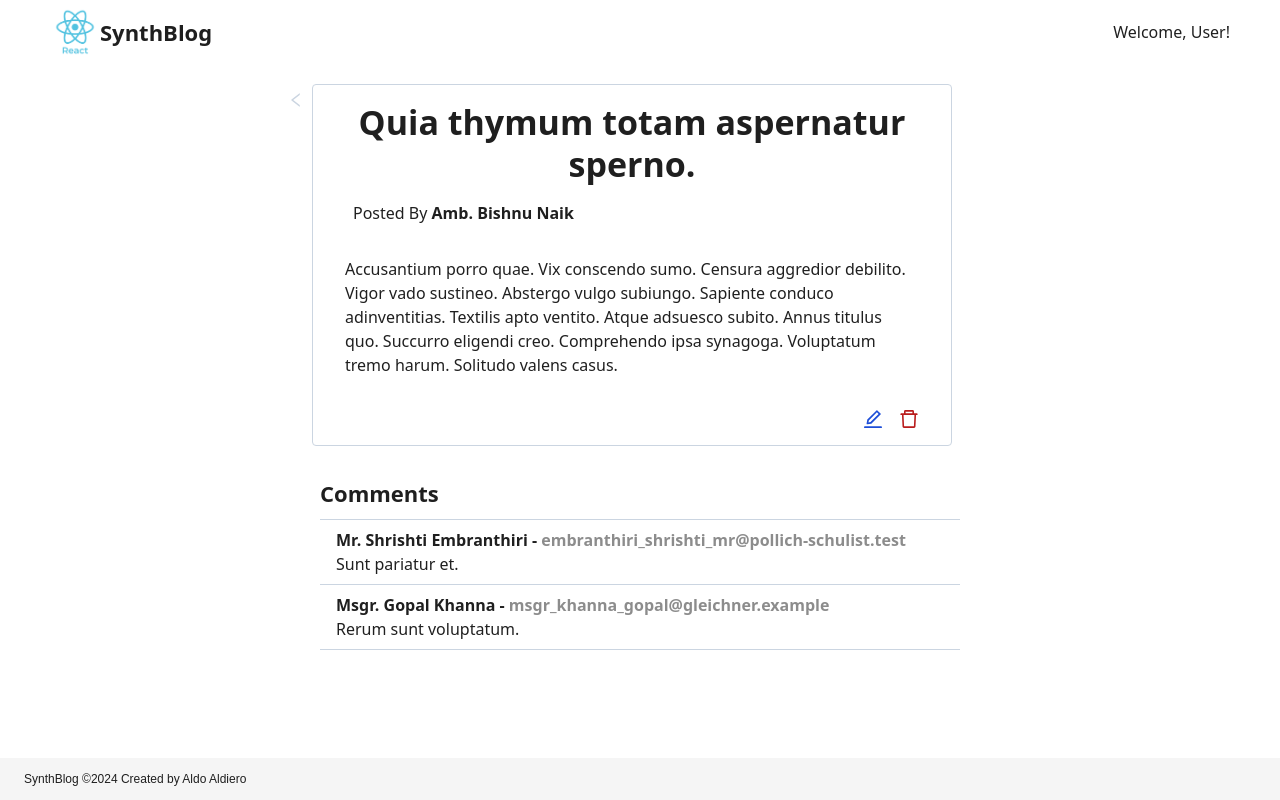
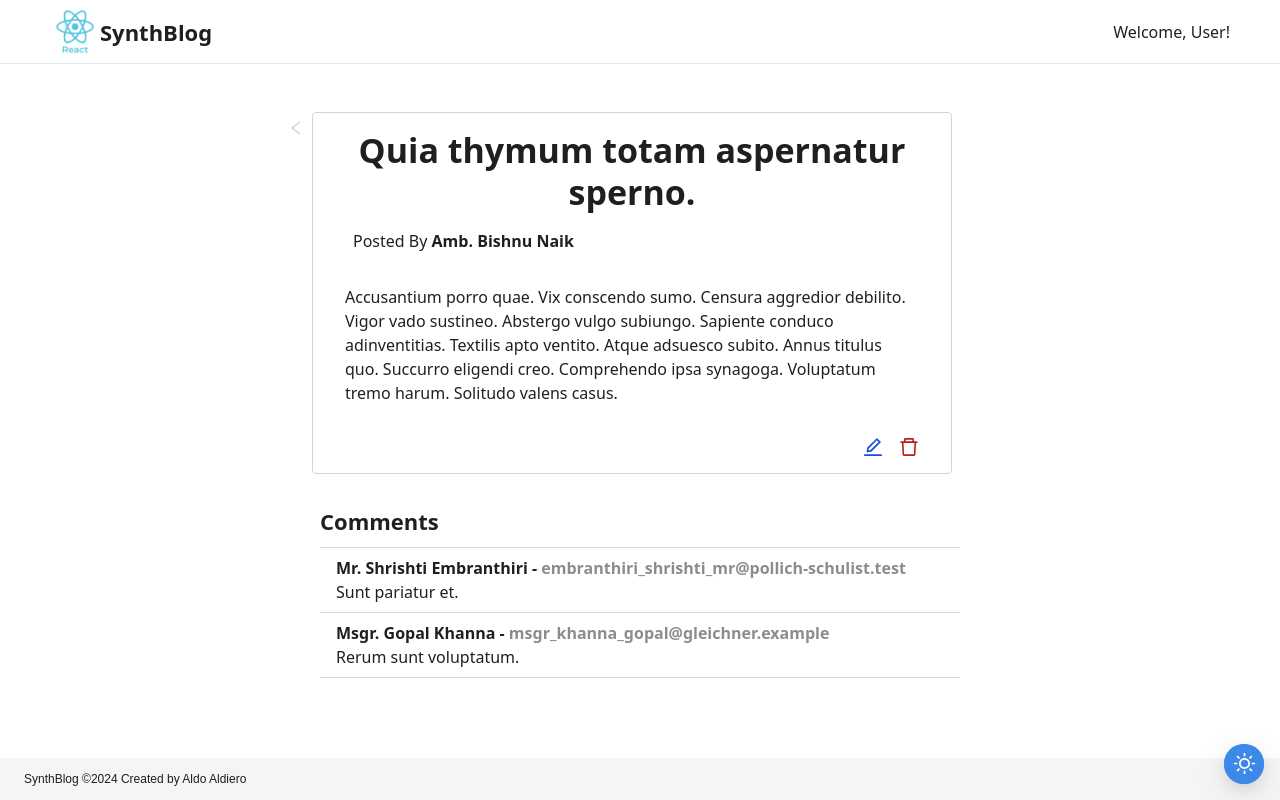
Before and after one commit to aldiero141/synthblog, a Next.js app: page /details/1 in a window 1280 px wide. Built offline with nearby package versions, Linux system fonts and the light colour scheme.

Commit message:
feat: add dark mode and globalstate using query

```diff
--- a/package.json
+++ b/package.json
@@ -18,6 +18,7 @@
   "dependencies": {
     "@ant-design/icons": "^5.5.2",
     "@t3-oss/env-nextjs": "^0.10.1",
+    "@tanstack/react-query": "^5.62.11",
     "antd": "^5.22.7",
     "axios": "^1.7.9",
     "geist": "^1.3.1",
@@ -28,6 +29,7 @@
     "zod": "^3.24.1"
   },
   "devDependencies": {
+    "@tanstack/eslint-plugin-query": "^5.62.9",
     "@types/eslint": "^8.56.12",
     "@types/node": "^20.17.11",
     "@types/react": "^18.3.18",
--- a/src/components/Dialog/WelcomeDialog.tsx
+++ b/src/components/Dialog/WelcomeDialog.tsx
@@ -1,6 +1,7 @@
 "use client";
 import { Modal, Typography, Button, Form, Input, message } from "antd";
 import type { IConfirmationProps } from "~/models/component";
+import { useUserState } from "~/store/user";
 
 const validateMessages = {
   required: "${label} is required!",
@@ -25,10 +26,11 @@ interface IFormValues {
 
 export default function WelcomeDialog(props: IConfirmationProps) {
   const [form] = Form.useForm();
+  const { setData } = useUserState();
 
   const onFinish = (values: IFormValues) => {
     message.success(`Login success! Welcome ${values.name}!!`);
-    console.log(values);
+    setData(values);
     props.onConfirm();
   };
 
--- a/src/components/header.tsx
+++ b/src/components/header.tsx
@@ -1,13 +1,22 @@
-import { Layout, Typography, Flex } from "antd";
+import { Layout, Typography, Flex, theme } from "antd";
 import Image from "next/image";
+import { useUserState } from "~/store/user";
 
 const { Header } = Layout;
 const { Title, Text } = Typography;
 
 export default function header() {
+  const { data } = useUserState();
+  const {
+    token: { colorBgContainer },
+  } = theme.useToken();
+
   return (
     <>
-      <Header className="flex items-center justify-between">
+      <Header
+        className="flex items-center justify-between border-b border-b-slate-200"
+        style={{ background: colorBgContainer }}
+      >
         <Flex
           align="center"
           className="cursor-pointer"
@@ -26,7 +35,7 @@ export default function header() {
         </Flex>
 
         <Flex align="center">
-          <Text>Welcome, User!</Text>
+          <Text>Welcome, {data?.name || "User"}!</Text>
         </Flex>
       </Header>
     </>
--- a/src/pages/_app.tsx
+++ b/src/pages/_app.tsx
@@ -1,17 +1,43 @@
 import { type AppType } from "next/app";
-import { ConfigProvider } from "antd";
+import { ConfigProvider, theme, FloatButton } from "antd";
+import { MoonOutlined, SunOutlined } from "@ant-design/icons";
+import { QueryClient, QueryClientProvider } from "@tanstack/react-query";
+import { useState } from "react";
 import Layout from "~/components/layout/default";
-import theme from "~/theme/themeConfig";
-
+import type { ThemeConfig } from "antd";
 import "~/styles/globals.css";
 
+const queryClient = new QueryClient();
+
 const MyApp: AppType = ({ Component, pageProps }) => {
+  const [mode, setMode] = useState<string>("light");
+
+  const themeConfig: ThemeConfig = {
+    token: {
+      fontSize: 16,
+      colorPrimary: "#3c89e8",
+      fontFamily: "Noto Sans",
+    },
+    algorithm: mode === "light" ? theme.defaultAlgorithm : theme.darkAlgorithm,
+  };
+
   return (
-    <ConfigProvider theme={theme}>
-      <Layout>
-        <Component {...pageProps} />
-      </Layout>
-    </ConfigProvider>
+    <QueryClientProvider client={queryClient}>
+      <ConfigProvider theme={themeConfig}>
+        <Layout>
+          <Component {...pageProps} />
+          <FloatButton
+            type="primary"
+            shape="circle"
+            onClick={() =>
+              mode === "light" ? setMode("dark") : setMode("light")
+            }
+            style={{ position: "fixed", bottom: 16, right: 16 }}
+            icon={mode === "light" ? <SunOutlined /> : <MoonOutlined />}
+          />
+        </Layout>
+      </ConfigProvider>
+    </QueryClientProvider>
   );
 };
 export default MyApp;
--- a/src/pages/details/[id].tsx
+++ b/src/pages/details/[id].tsx
@@ -46,7 +46,12 @@ export default function DetailsPage() {
         <Text>Are you sure you want to delete this post?</Text>
       </Confirmation>
 
-      <Flex vertical justify="center" align="center" className="m-1 h-full">
+      <Flex
+        vertical
+        justify="center"
+        align="center"
+        className="m-1 my-8 h-full"
+      >
         <Flex
           justify="center"
           className="gap m-4 -ml-8 sm:-ml-4 md:-ml-4 lg:-ml-8"
--- a/src/pages/index.tsx
+++ b/src/pages/index.tsx
@@ -1,10 +1,12 @@
 import { useEffect, useState } from "react";
 import WelcomeDialog from "~/components/Dialog/WelcomeDialog";
 import Posts from "~/components/posts";
+import { useUserState } from "~/store/user";
 
 export default function Home() {
   const [loading, setLoading] = useState<boolean>(true);
   const [openWelcomeDialog, setOpenWelcomeDialog] = useState<boolean>(false);
+  const { data: userData } = useUserState();
 
   const onConfirmWelcomeDialog = () => {
     setOpenWelcomeDialog(false);
@@ -12,13 +14,13 @@ export default function Home() {
   };
 
   useEffect(() => {
-    setTimeout(() => {
-      setOpenWelcomeDialog(true);
-    }, 200);
+    if (!userData?.token) setOpenWelcomeDialog(true);
+    else setLoading(false);
   }, []);
 
   return (
     <>
+      <div className="mt-8">
         <WelcomeDialog
           key="welcome-dialog"
           open={openWelcomeDialog}
@@ -28,6 +30,7 @@ export default function Home() {
         />
 
         <Posts loading={loading} />
+      </div>
     </>
   );
 }
--- /dev/null
+++ b/src/store/index.ts
@@ -0,0 +1,32 @@
+import { useQuery, useQueryClient } from "@tanstack/react-query";
+
+export function createGlobalStore<T>(queryKey: unknown, initialData: T | null = null) {
+  return function  () {
+    const queryClient = useQueryClient();
+
+    const { data } = useQuery({
+        queryKey: [queryKey],
+        queryFn:  () => Promise.resolve(initialData),
+        refetchInterval: false,
+        refetchOnMount: false,
+        refetchOnWindowFocus:false,
+        refetchOnReconnect:false,
+        refetchIntervalInBackground:false,
+    })
+
+    function setData(data: Partial<T>) {
+        queryClient.setQueryData([queryKey], data)
+    }
+
+    function resetData() {
+        queryClient.invalidateQueries({
+            queryKey: [queryKey],
+        })
+        queryClient.refetchQueries({
+            queryKey: [queryKey],
+        })
+    }
+
+    return { data, setData, resetData }
+  };
+}
--- /dev/null
+++ b/src/store/user.ts
@@ -0,0 +1,11 @@
+import { createGlobalStore } from './index'
+
+type UserState = {
+    name: string;
+    token: string;
+}
+
+export const useUserState = createGlobalStore<UserState>('user', {
+    name: '',
+    token: '',
+})
--- a/src/styles/globals.css
+++ b/src/styles/globals.css
@@ -22,6 +22,10 @@ body {
   min-height: 100vh;
 }
 
+main {
+  border-radius: 0 !important;
+}
+
 .post-container {
   @apply w-[80vw] sm:w-[80vw] md:w-[80vw] lg:w-[50vw] !important;
 }
--- a/src/theme/themeConfig.ts
+++ /dev/null
@@ -1,16 +0,0 @@
-import type { ThemeConfig } from "antd";
-
-const theme: ThemeConfig = {
-  components: {
-    Layout: {
-      headerBg: "#ffffff",
-    },
-  },
-  token: {
-    fontSize: 16,
-    colorPrimary: "#3c89e8",
-    fontFamily: "Noto Sans",
-  },
-};
-
-export default theme;
```
Also changed, not shown: 1 other file (tests, documents, lock files or other folders). Lines whose indentation alone changed are shown as unchanged.
